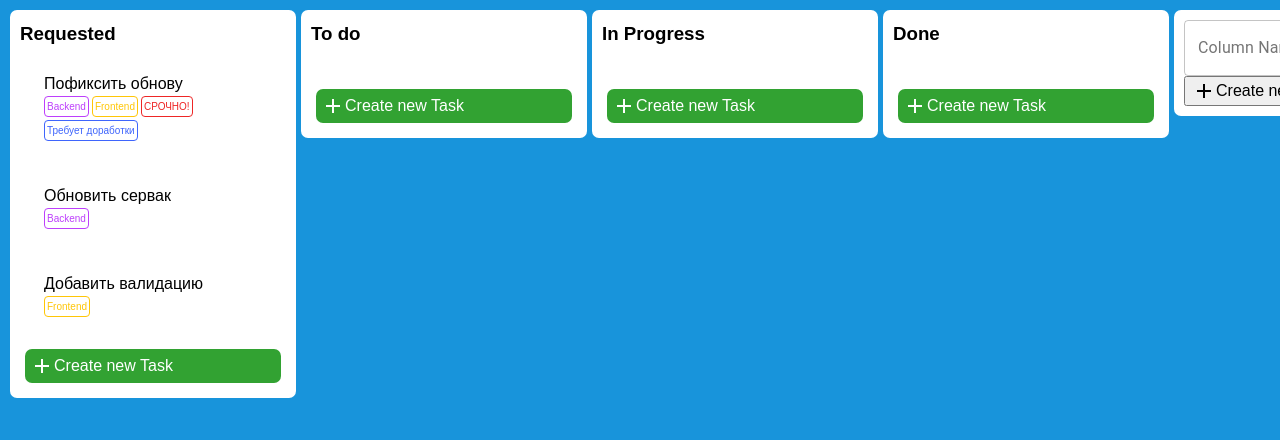
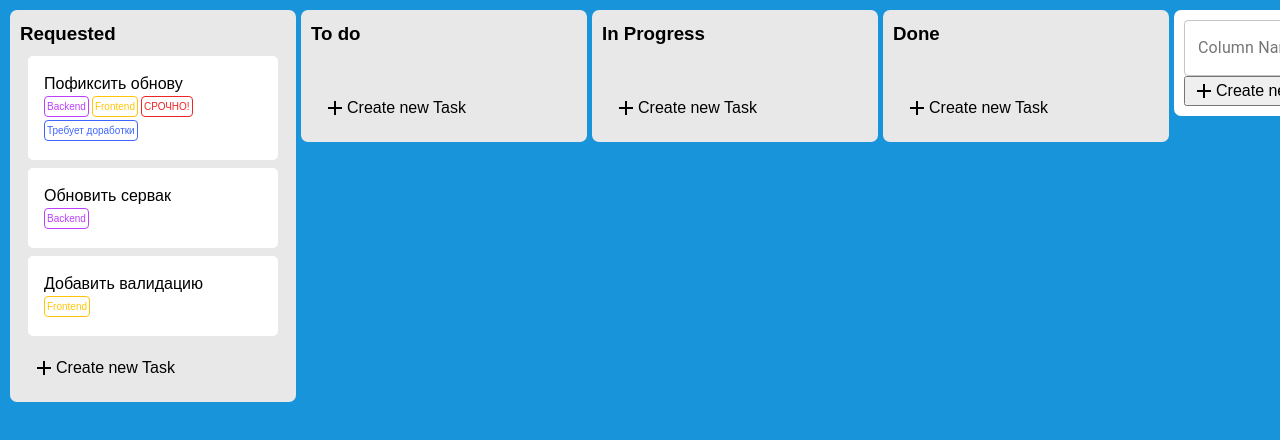
Before and after one commit to SOUTHYYY/kanban-desk-example, a React (Create React App) app: page / in a window 1280 px wide. Shown: the top 440 px of the page. Built offline with nearby package versions, Linux system fonts and the light colour scheme.

Commit message:
Update Styled Components styles 💅

```diff
--- a/src/screens/Workspace/components/Column/styles.ts
+++ b/src/screens/Workspace/components/Column/styles.ts
@@ -10,7 +10,7 @@ export const ColumnContainer = styled.div`
 
 export const ColumnWrapper = styled.div`
   padding: 10px;
-  background-color: lightgrey;
+  background-color: #e8e8e8 !important;
   margin-right: 5px;
   border-radius: 7px;
   background-color: #fff;
--- a/src/screens/Workspace/components/CreateTask/styles.ts
+++ b/src/screens/Workspace/components/CreateTask/styles.ts
@@ -13,20 +13,30 @@ export const TextArea = styled.textarea`
   min-height: 70px;
 `;
 
-export const Button = styled.button`
+type ButtonProps = {
+  visible: boolean;
+};
+
+export const Button = styled.button<ButtonProps>`
   display: flex;
   align-items: center;
   width: 100%;
-  padding: 5px;
-  background-color: #32a232;
+  padding: 7px;
+  background-color: ${(props: any) => (props.visible ? '#32a232' : 'inherit')};
   border: none;
-  color: #fff;
+  color: ${(props: any) => (props.visible ? '#fff' : '#000')};
   border-radius: 7px;
   cursor: pointer;
-  transition: 0.3s ease;
+
+  &:focus,
+  active {
+    outline: none !important;
+    border: none !important;
+    -webkit-box-shadow: none !important;
+    box-shadow: none !important;
+  }
 
   &:hover {
-    background-color: #3bb03b;
-    transition: 0.3s ease;
+    background-color: ${(props: any) => (props.visible ? '#3bb03b' : 'rgb(192,192,192, 0.2)')};
   }
 `;
```
